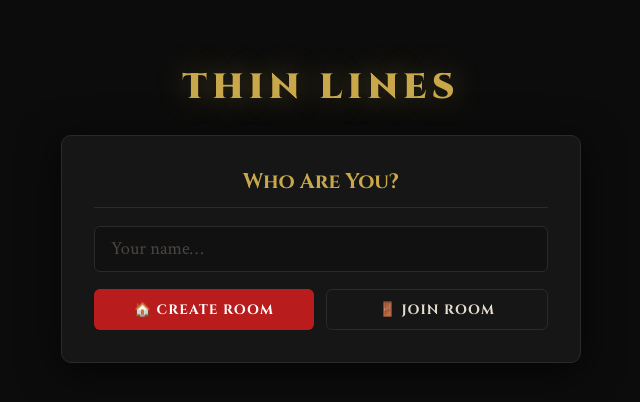
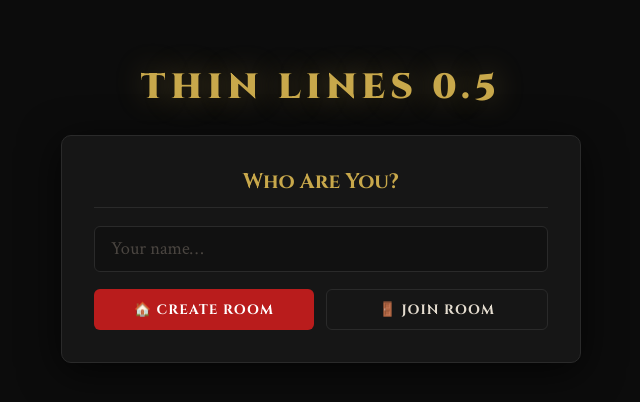
Before and after one commit to Forensics305/forensics305.github.com, a plain HTML site: page index.html in a window 1280 px wide. Shown: the whole page, without its empty margins (319-959 px from the left). Drawn offline with Linux system fonts and the light colour scheme.

Commit message:
Update game title to 'THIN LINES 0.5'

```diff
--- a/index.html
+++ b/index.html
@@ -12,7 +12,7 @@
 <div id="screen-profile" class="screen active">
   <div class="container">
     <div class="logo-block">
-      <h1 class="game-title">THIN LINES</h1>
+      <h1 class="game-title">THIN LINES 0.5</h1>
     </div>
     <div class="card">
       <h2>Who Are You?</h2>
```
